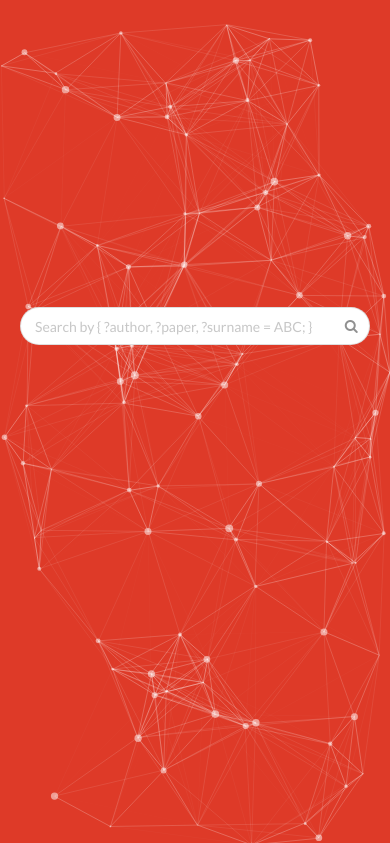
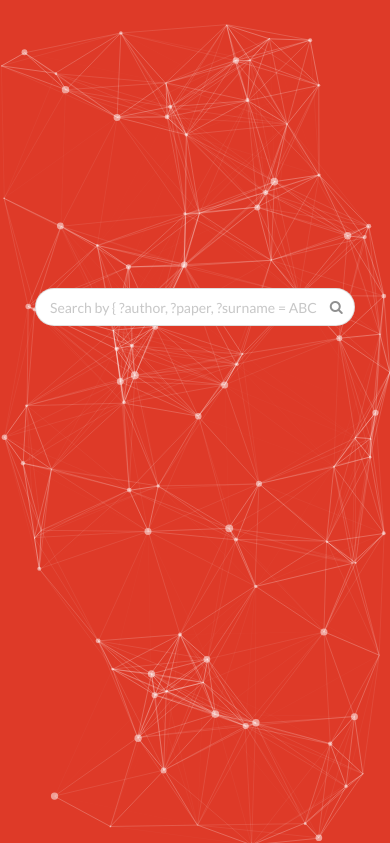
Before and after one commit to 96imranahmed/scholarly, a Flask app: page / in a window 390 px wide. Shown: the part 96-939 px from the top of the page. Run offline with Flask 2, Linux system fonts and the light colour scheme; parts of the project's set-up code (start-up, migrations or seed data) failed here and were passed over.

Commit message:
I hate css...

```diff
--- a/static/css/index.css
+++ b/static/css/index.css
@@ -19,20 +19,37 @@
 .results {
     margin-top: 25px !important;
 }
+
 .horizontal-centre {
     margin: 0 auto;
 }
 
-.centre {
+.partial-width {
+    max-width: 600px;
+    width: 80%;
+    min-width: 320px;
+    position: absolute;
+    top: 50%;
+    left: 50%;
+    transform: translate(-50%, -50%);
+}
+
+
+@media only screen and (max-device-width: 430px) {
+    .search-pos {
+        position: absolute !important;
+        left: 50%;
+        top: unset !important;
+        display: inline-block;
+        margin-top: 50px;
+    }
+}
+
+.search-pos {
     position: absolute !important;
     left: 50%;
     top: 50%;
     -webkit-transform: translate(-50%, -50%);
     transform: translate(-50%, -50%);
+    width: 80%;
 }
-
-.partial-width {
-    width: 70%;
-    max-width: 500px;
-    min-width: 350px;
-}
--- a/templates/index.html
+++ b/templates/index.html
@@ -11,7 +11,7 @@
                 <h1 class="override-margins">Scholarly</h1>
                 <h4 class="override-margins">Semantic Search of Machine-Learning Literature</h4>
             </div>
-            <div class="ui fluid category search centre">
+            <div class="ui fluid category search search-pos">
                     <div class="ui icon input partial-width">
                         <input class="prompt" type="text" placeholder="Search by { ?author, ?paper, ?surname = ABC; }">
                         <i class="search icon"></i>
```
